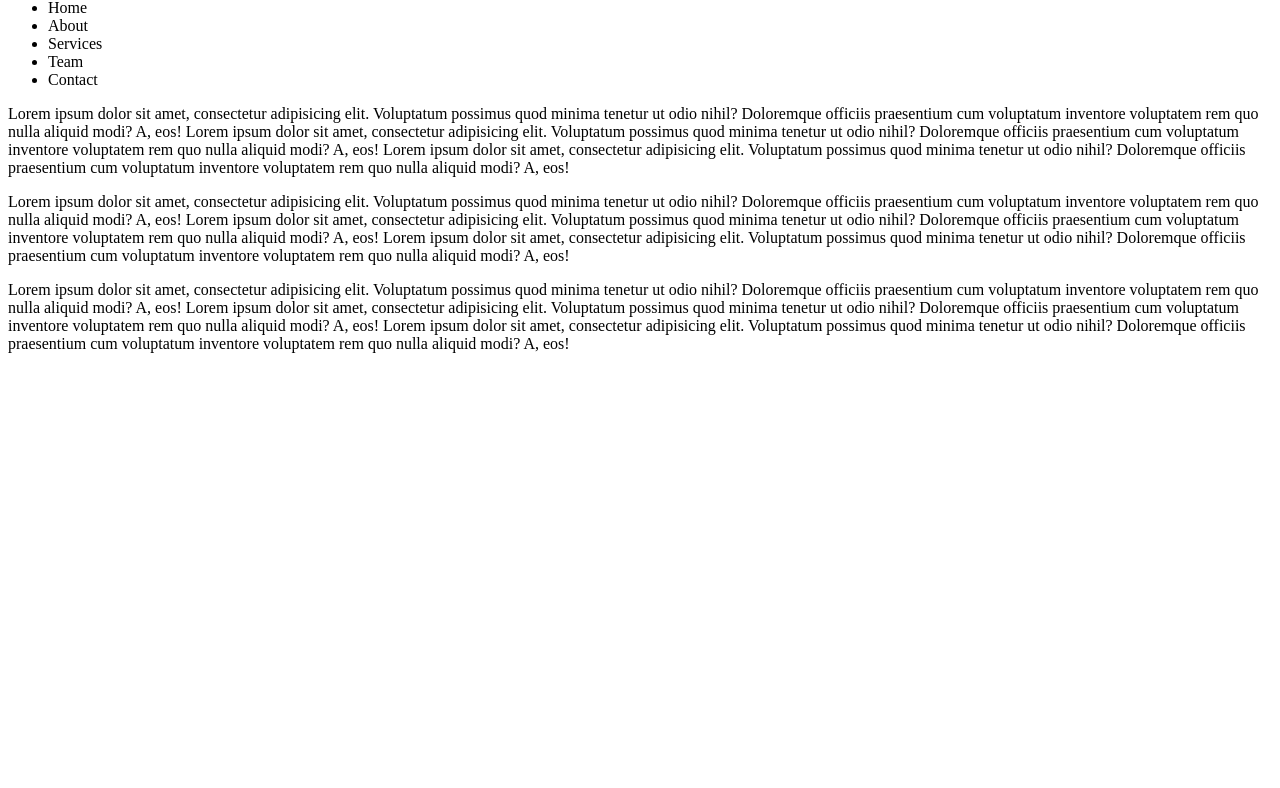
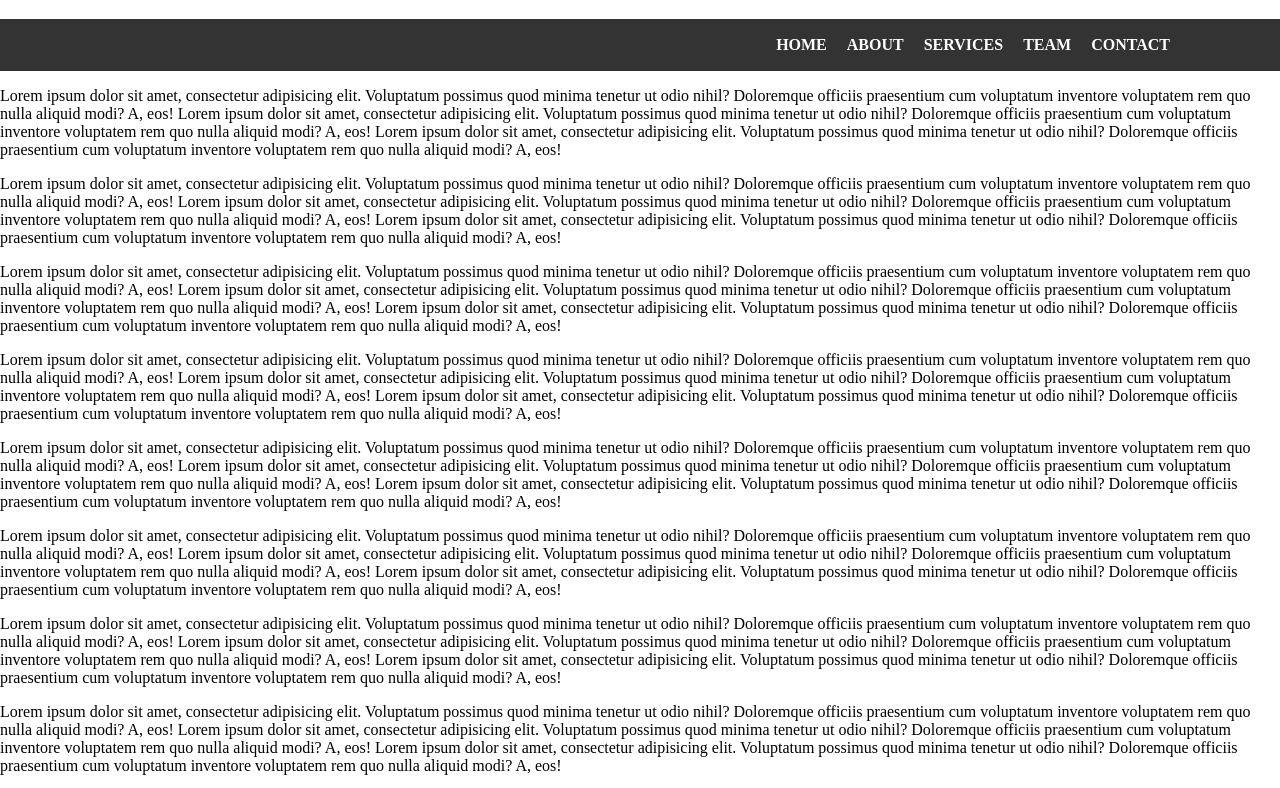
Before and after one commit to rpierr33/sticky-navbar, a plain HTML site: page index.html in a window 1280 px wide. Shown: the part 68-856 px from the top of the page. Before the commit the page ends 800 px from the top, so only its background shows below. Drawn offline with Linux system fonts and the light colour scheme.

Commit message:
completed navbar

```diff
--- a/assets/css/style.css
+++ b/assets/css/style.css
@@ -0,0 +1,62 @@
+/* This is the start of our body code block */
+body {
+    margin: 0;
+    padding: 0;
+    font-family:'Times New Roman', Times, serif;
+    background-color: #fff;
+}
+/* This is the end of our body code block */
+
+/* This is the start of our header code block */
+header {
+padding: 10px 100px;
+box-sizing: border-box;
+
+}
+
+.header-text {
+    color: #333;
+    text-align: center;
+}
+/* This is the end of our header code block */
+
+/* This is the start of our navbar code block */
+nav {
+    width: 100%;
+    height: 50px;
+    background-color: #333;
+    border-top: 1px solid rgba(255, 255, 255, 0);
+    border-bottom: 1px solid rgba(255, 255, 255, 0);
+    position: sticky;
+    top: 0;
+}
+
+
+nav ul {
+    display: flex;
+    margin: 0;
+    padding: 0 100px;
+    justify-content:end
+}
+
+
+nav ul li {
+    list-style: none;
+
+}
+
+nav ul li a {
+    display: block;
+    color: white;
+    padding: 0 10px;
+    text-decoration: none;
+    text-transform: uppercase;
+    font-weight: bold;
+    line-height: 50px;
+}
+
+nav ul li a:hover{
+    background-color: orangered;
+
+}
+/* This is the end of our navbar code block */
--- a/index.html
+++ b/index.html
@@ -21,16 +21,72 @@
     <!-- This is our nav bar section -->
     <nav>
         <ul>
-            <li><a href="#"></a>Home</li>
-            <li><a href="#"></a>About</li>
-            <li><a href="#"></a>Services</li>
-            <li><a href="#"></a>Team</li>
-            <li><a href="#"></a>Contact</li>
+            <li><a href="#">Home</a></li>
+            <li><a href="#">About</a></li>
+            <li><a href="#">Services</a></li>
+            <li><a href="#">Team</a></li>
+            <li><a href="#">Contact</a></li>
         </ul>
     </nav>
         <!-- end of our nav bar section -->
         <!-- this is the start of our paragraph sections -->
     <section>
+        <p>
+            Lorem ipsum dolor sit amet, consectetur adipisicing elit. Voluptatum possimus quod minima tenetur ut odio nihil?
+            Doloremque officiis praesentium cum voluptatum inventore voluptatem rem quo nulla aliquid modi? A, eos!
+            Lorem ipsum dolor sit amet, consectetur adipisicing elit. Voluptatum possimus quod minima tenetur ut odio nihil?
+            Doloremque officiis praesentium cum voluptatum inventore voluptatem rem quo nulla aliquid modi? A, eos!
+            Lorem ipsum dolor sit amet, consectetur adipisicing elit. Voluptatum possimus quod minima tenetur ut odio nihil?
+            Doloremque officiis praesentium cum voluptatum inventore voluptatem rem quo nulla aliquid modi? A, eos!
+        </p>
+        <p>
+            Lorem ipsum dolor sit amet, consectetur adipisicing elit. Voluptatum possimus quod minima tenetur ut odio nihil?
+            Doloremque officiis praesentium cum voluptatum inventore voluptatem rem quo nulla aliquid modi? A, eos!
+            Lorem ipsum dolor sit amet, consectetur adipisicing elit. Voluptatum possimus quod minima tenetur ut odio nihil?
+            Doloremque officiis praesentium cum voluptatum inventore voluptatem rem quo nulla aliquid modi? A, eos!
+            Lorem ipsum dolor sit amet, consectetur adipisicing elit. Voluptatum possimus quod minima tenetur ut odio nihil?
+            Doloremque officiis praesentium cum voluptatum inventore voluptatem rem quo nulla aliquid modi? A, eos!
+        </p>
+        <p>
+            Lorem ipsum dolor sit amet, consectetur adipisicing elit. Voluptatum possimus quod minima tenetur ut odio nihil?
+            Doloremque officiis praesentium cum voluptatum inventore voluptatem rem quo nulla aliquid modi? A, eos!
+            Lorem ipsum dolor sit amet, consectetur adipisicing elit. Voluptatum possimus quod minima tenetur ut odio nihil?
+            Doloremque officiis praesentium cum voluptatum inventore voluptatem rem quo nulla aliquid modi? A, eos!
+            Lorem ipsum dolor sit amet, consectetur adipisicing elit. Voluptatum possimus quod minima tenetur ut odio nihil?
+            Doloremque officiis praesentium cum voluptatum inventore voluptatem rem quo nulla aliquid modi? A, eos!
+        </p>
+        <p>
+            Lorem ipsum dolor sit amet, consectetur adipisicing elit. Voluptatum possimus quod minima tenetur ut odio nihil?
+            Doloremque officiis praesentium cum voluptatum inventore voluptatem rem quo nulla aliquid modi? A, eos!
+            Lorem ipsum dolor sit amet, consectetur adipisicing elit. Voluptatum possimus quod minima tenetur ut odio nihil?
+            Doloremque officiis praesentium cum voluptatum inventore voluptatem rem quo nulla aliquid modi? A, eos!
+            Lorem ipsum dolor sit amet, consectetur adipisicing elit. Voluptatum possimus quod minima tenetur ut odio nihil?
+            Doloremque officiis praesentium cum voluptatum inventore voluptatem rem quo nulla aliquid modi? A, eos!
+        </p>
+        <p>
+            Lorem ipsum dolor sit amet, consectetur adipisicing elit. Voluptatum possimus quod minima tenetur ut odio nihil?
+            Doloremque officiis praesentium cum voluptatum inventore voluptatem rem quo nulla aliquid modi? A, eos!
+            Lorem ipsum dolor sit amet, consectetur adipisicing elit. Voluptatum possimus quod minima tenetur ut odio nihil?
+            Doloremque officiis praesentium cum voluptatum inventore voluptatem rem quo nulla aliquid modi? A, eos!
+            Lorem ipsum dolor sit amet, consectetur adipisicing elit. Voluptatum possimus quod minima tenetur ut odio nihil?
+            Doloremque officiis praesentium cum voluptatum inventore voluptatem rem quo nulla aliquid modi? A, eos!
+        </p>
+        <p>
+            Lorem ipsum dolor sit amet, consectetur adipisicing elit. Voluptatum possimus quod minima tenetur ut odio nihil?
+            Doloremque officiis praesentium cum voluptatum inventore voluptatem rem quo nulla aliquid modi? A, eos!
+            Lorem ipsum dolor sit amet, consectetur adipisicing elit. Voluptatum possimus quod minima tenetur ut odio nihil?
+            Doloremque officiis praesentium cum voluptatum inventore voluptatem rem quo nulla aliquid modi? A, eos!
+            Lorem ipsum dolor sit amet, consectetur adipisicing elit. Voluptatum possimus quod minima tenetur ut odio nihil?
+            Doloremque officiis praesentium cum voluptatum inventore voluptatem rem quo nulla aliquid modi? A, eos!
+        </p>
+        <p>
+            Lorem ipsum dolor sit amet, consectetur adipisicing elit. Voluptatum possimus quod minima tenetur ut odio nihil?
+            Doloremque officiis praesentium cum voluptatum inventore voluptatem rem quo nulla aliquid modi? A, eos!
+            Lorem ipsum dolor sit amet, consectetur adipisicing elit. Voluptatum possimus quod minima tenetur ut odio nihil?
+            Doloremque officiis praesentium cum voluptatum inventore voluptatem rem quo nulla aliquid modi? A, eos!
+            Lorem ipsum dolor sit amet, consectetur adipisicing elit. Voluptatum possimus quod minima tenetur ut odio nihil?
+            Doloremque officiis praesentium cum voluptatum inventore voluptatem rem quo nulla aliquid modi? A, eos!
+        </p>
         <p>
             Lorem ipsum dolor sit amet, consectetur adipisicing elit. Voluptatum possimus quod minima tenetur ut odio nihil?
             Doloremque officiis praesentium cum voluptatum inventore voluptatem rem quo nulla aliquid modi? A, eos!
```
